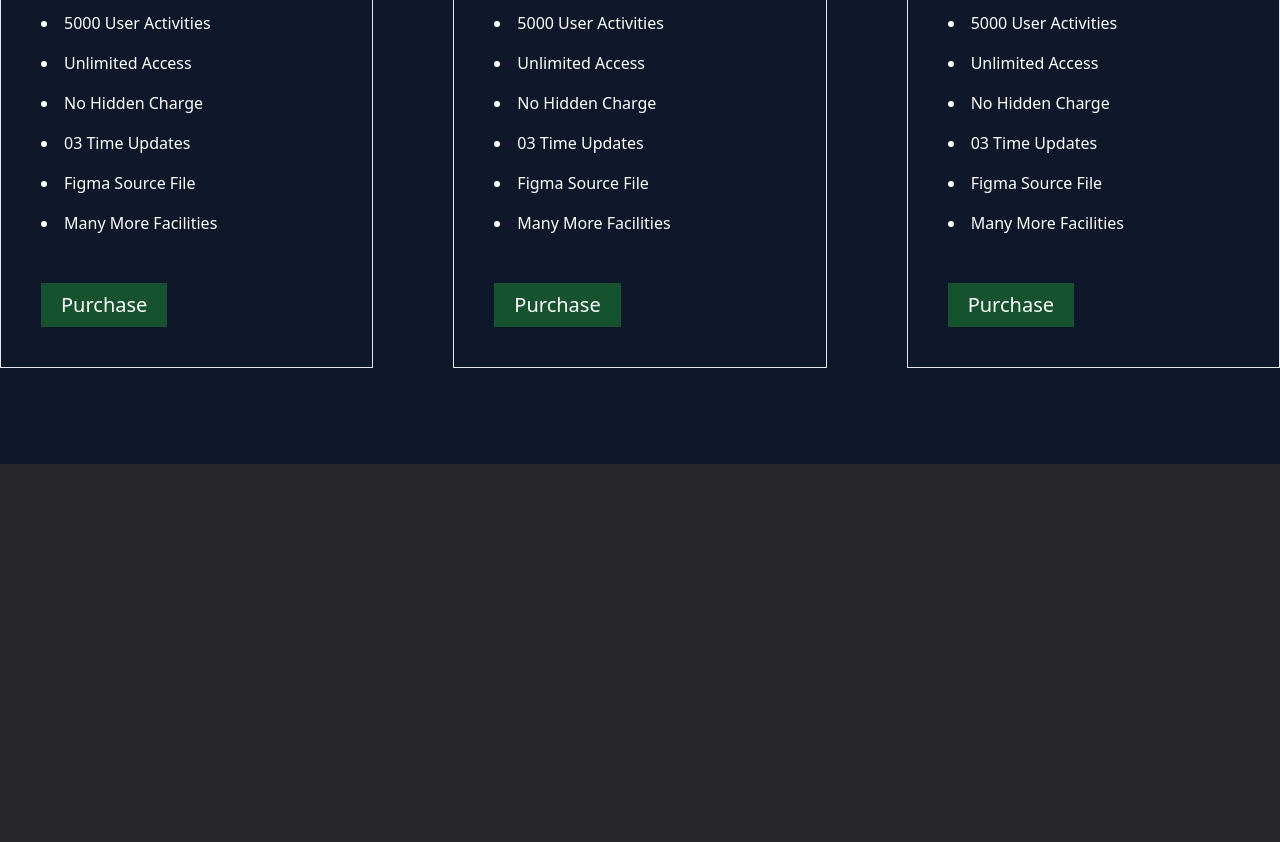
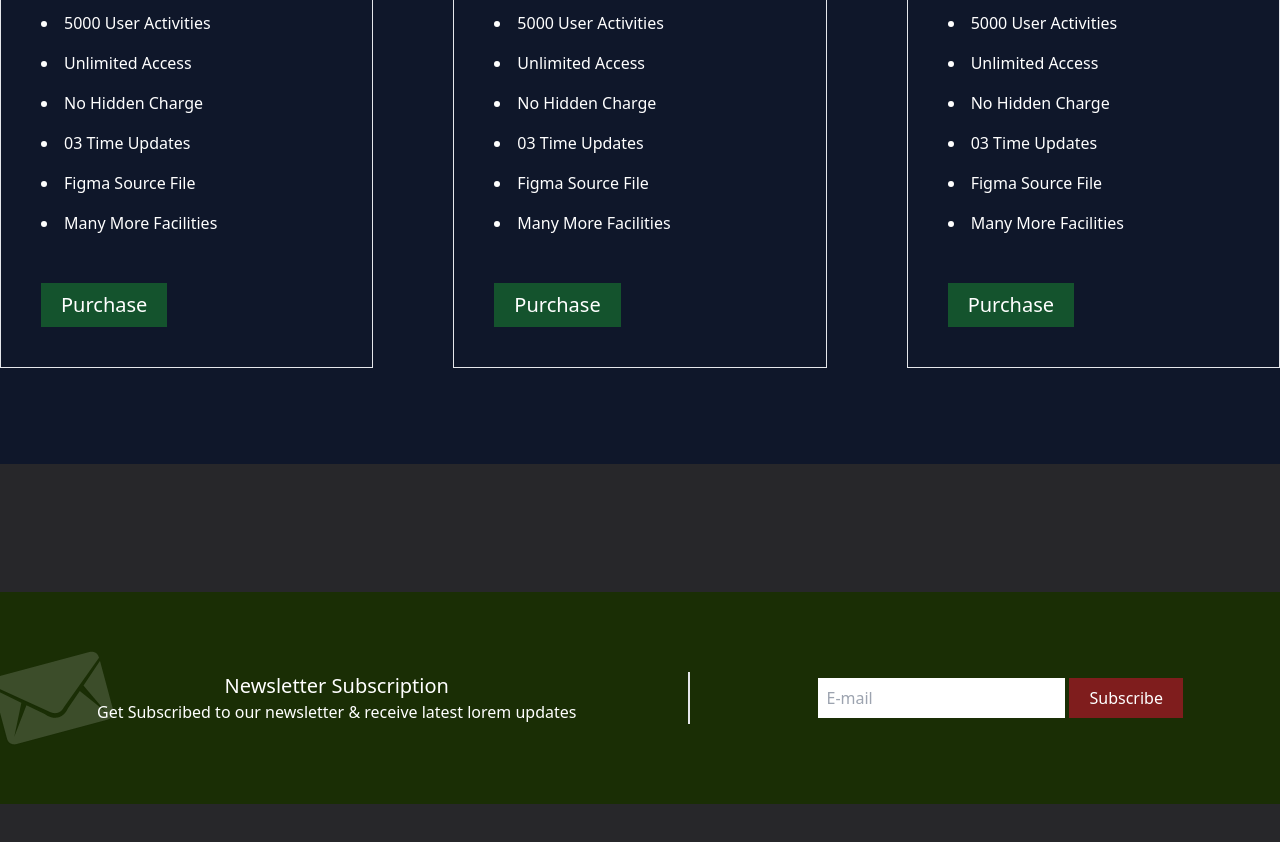
Before and after one commit to Aual-Hossain/first-tailwind-project, a website built with Vite: page index.html in a window 1280 px wide. Shown: the part 3363-4205 px from the top of the page. Before the commit the page ends 3907 px from the top, so only its background shows below. Built offline with nearby package versions, Linux system fonts and the light colour scheme.

Commit message:
subscribe section

```diff
--- a/index.html
+++ b/index.html
@@ -216,6 +216,20 @@
       </div>
     </section>
 
+    <section class="bg-lime-950 bg-no-repeat bg-left py-10 sm:py-16 md:py-20 my-10 sm:my-16 md:my-24 lg:my-32"
+      style="background-image: url(images/subscribe-bg.png);">
+      <div class="sm:flex justify-center items-center text-white gap-10 sm:gap-16 md:gap-20 lg:gap-32">
+        <div class="text-center mb-10 sm:mb-0 sm:border-r-2 sm:pr-28">
+          <h2 class="text-xl">Newsletter Subscription</h2>
+          <p>Get Subscribed to our newsletter & receive latest lorem updates</p>
+        </div>
+        <div class="flex justify-center items-center gap-1">
+          <input class="h-10 border-none px-2" type="email" placeholder="E-mail">
+          <button class="bg-red-900 px-5 py-2 hover:bg-red-700 transition">Subscribe</button>
+        </div>
+      </div>
+    </section>
+
   </main>
 
 
```
